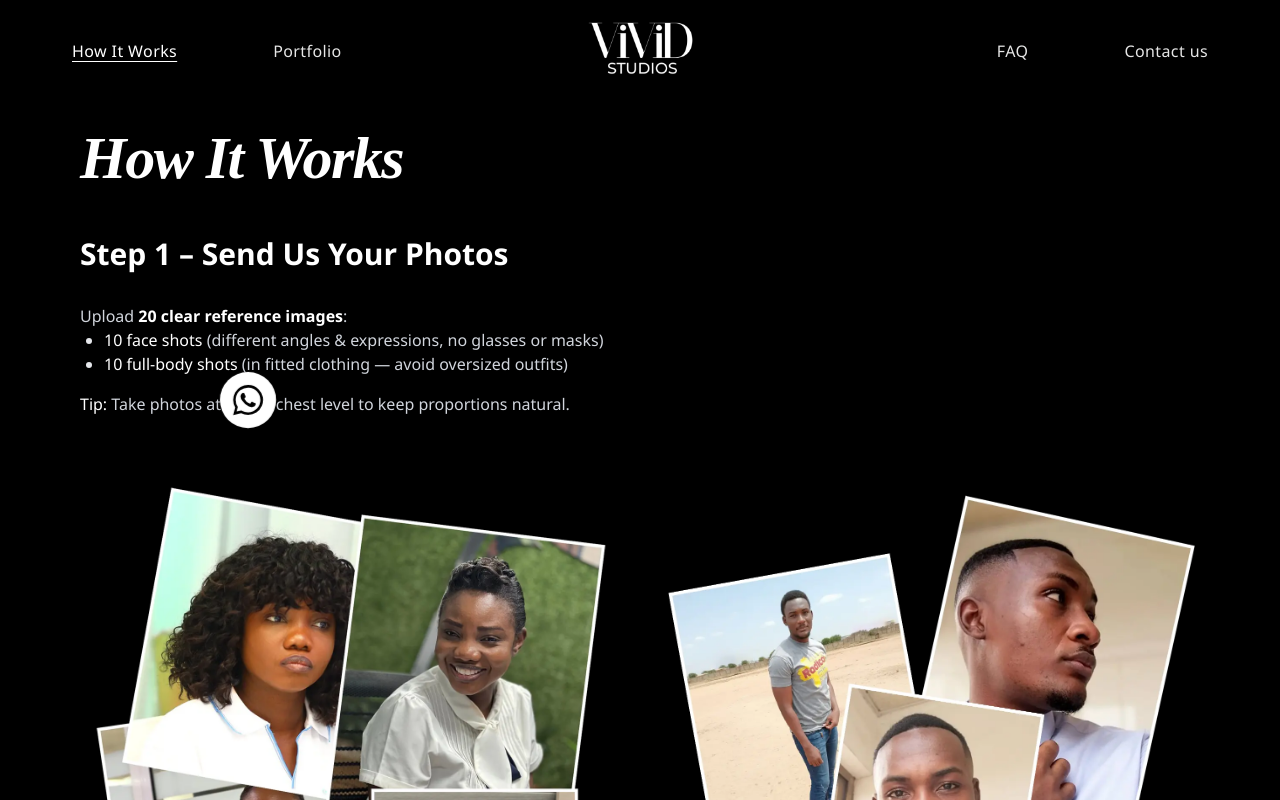
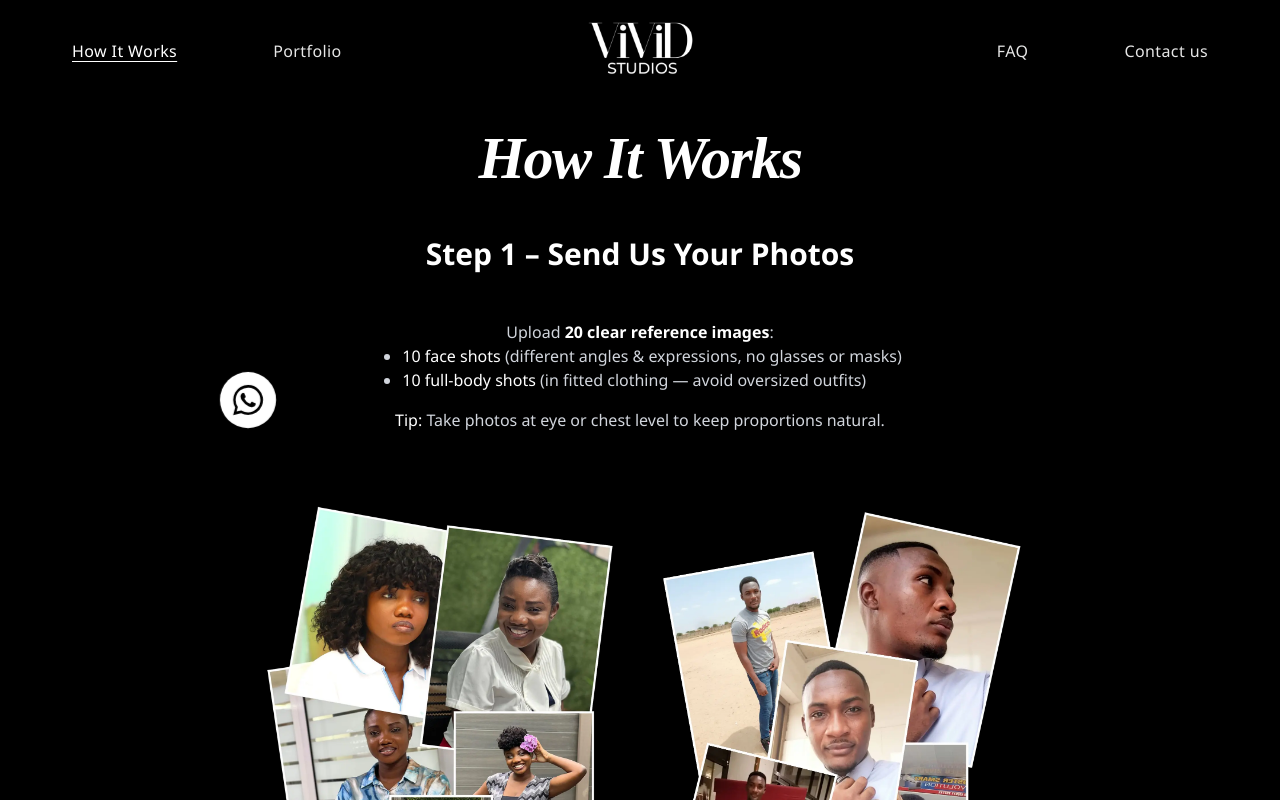
Before and after one commit to elijaharhinful/vivid-studios, a React (Vite) app: page /howitworks in a window 1280 px wide. Shown: the top 800 px of the page. Built offline with nearby package versions, Linux system fonts and the light colour scheme; a web font is replaced by a local one.

Commit message:
chore: center step 1 texts

```diff
--- a/src/pages/HowItWorks.tsx
+++ b/src/pages/HowItWorks.tsx
@@ -16,15 +16,16 @@ export default function HowItWorks() {
 
       {/* Hero */}
       <header className="mx-auto max-w-6xl px-4 py-8">
-        <h1 className="text-4xl md:text-6xl text-center md:text-left font-display italic font-bold tracking-tight text-white">
+        <h1 className="text-4xl md:text-6xl text-center font-display italic font-bold tracking-tight text-white">
           How It Works
         </h1>
       </header>
 
       <main className="mx-auto max-w-6xl px-4 py-4 md:py-4 space-y-10">
        {/* TOP: Step 1 */}
-        <section aria-labelledby="step1" className="space-y-8">
-          <div className="flex items-center justify-between gap-6">
+<section aria-labelledby="step1" className="space-y-12 text-center">
+  {/* Heading */}
+  <div>
     <h2
       id="step1"
       className="text-2xl md:text-3xl font-semibold text-white"
@@ -33,40 +34,33 @@ export default function HowItWorks() {
     </h2>
   </div>
 
-          <div className="grid md:grid-cols-2 gap-10">
-            <div className="prose prose-invert max-w-none">
-              <p className="text-gray-300">
+  {/* Text */}
+  <div className="prose prose-invert max-w-2xl mx-auto text-gray-300">
+    <p>
       Upload{" "}
       <span className="text-white font-semibold">
         20 clear reference images
       </span>
       :
     </p>
-              <ul className="list-disc pl-6">
+    <ul className="list-disc pl-6 text-left mx-auto inline-block">
       <li>
         <span className="text-white font-medium">10 face shots</span>{" "}
-                  <span className="text-gray-300">
         (different angles &amp; expressions, no glasses or masks)
-                  </span>
       </li>
       <li>
-                  <span className="text-white font-medium">
-                    10 full-body shots
-                  </span>{" "}
-                  <span className="text-gray-300">
+        <span className="text-white font-medium">10 full-body shots</span>{" "}
         (in fitted clothing — avoid oversized outfits)
-                  </span>
       </li>
     </ul>
-              <p className="mt-4 text-gray-300">
+    <p className="mt-4">
       <span className="text-white font-medium">Tip:</span> Take photos
       at eye or chest level to keep proportions natural.
     </p>
   </div>
-          </div>
 
   {/* Two images (left & right) */}
-          <div className="grid grid-cols-2 gap-6">
+  <div className="grid grid-cols-2 gap-6 max-w-3xl mx-auto">
     <div className="overflow-hidden">
       <img
         src={leftTopImg}
```
Lines whose indentation alone changed are shown as unchanged.
